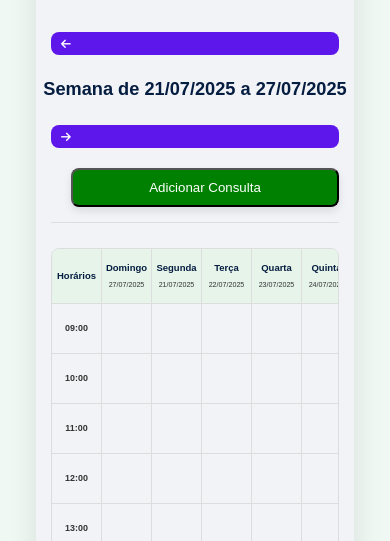
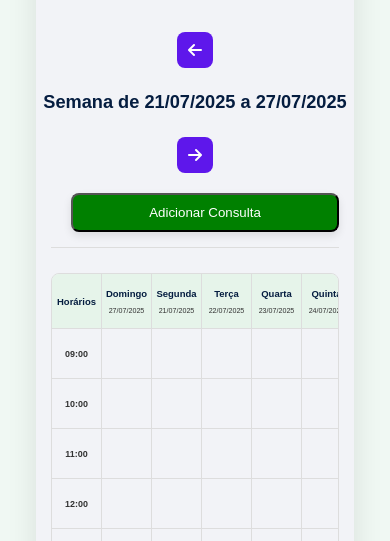
Before and after one commit to felipepcbatista/AuxilioNutricional, a website: page Codigo/front-end/agenda.html in a window 390 px wide. Shown: the part 303-844 px from the top of the page. Drawn offline with Linux system fonts and the light colour scheme.

Commit message:
fix (agenda nutricionista): modifica responsividade das setas de navegação entre semanas da agenda do nutricionista

```diff
--- a/Codigo/front-end/assets/css/style-agenda.css
+++ b/Codigo/front-end/assets/css/style-agenda.css
@@ -22,7 +22,7 @@ body {
     padding: 1rem;
     border-radius: 50%;
 }
-    .app-header a{
+.app-header a{
     text-decoration: none;
 }
 
@@ -82,14 +82,22 @@ body {
     background-color: #5E17EB;
     color: white;
     border: none;
-    padding: 8px 12px;
+    padding: 4px 6px;
     border-radius: 8px;
     cursor: pointer;
-    font-size: 0.9em;
+    font-size: 14px;
+    width: 36px;
+    height: 36px;
     display: flex;
     align-items: center;
-    gap: 5px;
+    justify-content: center;
+    line-height: 1;
     transition: background-color 0.3s ease, transform 0.2s ease;
+}
+
+.week-nav-btn svg,
+.week-nav-btn i {
+    font-size: 16px !important;
 }
 
 .btn.primary.add-btn {
@@ -313,7 +321,7 @@ body {
 }
 
 .modal-actions .btn.danger {
-    background-color: #dc3545; /* Cor de cancelar */
+    background-color: #dc3545;
 }
 .modal-actions .btn.danger:hover {
     background-color: #c82333;
@@ -351,9 +359,6 @@ body {
         margin: 10px 0 0 0;
         width: 100%;
     }
-    .week-nav-btn {
-        flex-grow: 1;
-    }
     .calendar-grid {
         grid-template-columns: 80px repeat(7, minmax(80px, 1fr));
     }
@@ -371,8 +376,10 @@ body {
         margin-bottom: 10px;
     }
     .week-nav-btn {
-        padding: 6px 10px;
-        font-size: 0.8em;
+        padding: 4px 6px;
+        font-size: 14px;
+        width: 36px;
+        height: 36px;
     }
 }
 
@@ -399,8 +406,10 @@ body {
         font-size: 0.8em;
     }
     .week-nav-btn {
-        padding: 6px 10px;
-        font-size: 0.8em;
+        padding: 4px 6px;
+        font-size: 14px;
+        width: 36px;
+        height: 36px;
     }
     .add-btn {
         padding: 8px 12px;
```
